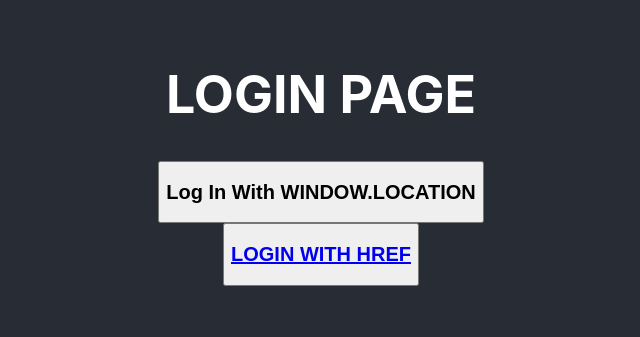
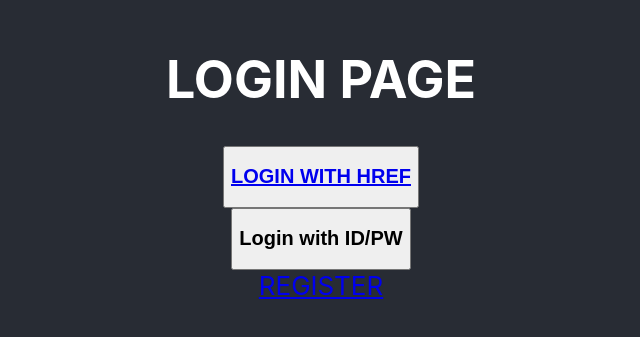
Before and after one commit to jayseo5953/frontend-oauth-test, a React (Create React App) app: page /login in a window 1280 px wide. Shown: the part 243-580 px from the top of the page, without its empty margins (319-959 px from the left). Built offline with nearby package versions, Linux system fonts and the light colour scheme; no server answers.

Commit message:
setup for login with id/pw

```diff
--- a/src/App.js
+++ b/src/App.js
@@ -11,6 +11,8 @@ import axios from 'axios';
 import {AuthContext} from './AuthContext';
 import Profile from './screens/Profile'
 import Login from './screens/Login'
+import Home from './screens/Home'
+import Register from './screens/Register'
 
 function App() {
   const [ user, setUser ] = useState(null)
@@ -19,8 +21,9 @@ function App() {
     return{
       user,
       setUser,
-      login: async () => {
-        window.location='http://localhost:3001/auth/google'
+      login: async (user) => {
+        // window.location='http://localhost:3001/auth/google'
+        setUser(user)
       },
       logout: async () => {
         await axios.get('http://localhost:3001/auth/logout',{withCredentials: true});
@@ -38,12 +41,16 @@ function App() {
       })
   },[])
 
+  console.log("USER STATE: ", user)
+
   return (
     <AuthContext.Provider value={authContext}>
       <Router>
         <Switch>
           <Route path="/profile" render={(routeProps) => <Profile/> }/>
-          <Route path="/" render={(routeProps) => <Login /> }/>
+          <Route path="/register" render={(routeProps) => <Register /> }/>
+          <Route path="/login" render={(routeProps) => <Login /> }/>
+          <Route path="/" render={(routeProps) => <Home /> }/>
         </Switch>
       </Router>
     </AuthContext.Provider>
--- /dev/null
+++ b/src/screens/Home.jsx
@@ -0,0 +1,21 @@
+import React,{useContext} from 'react'
+import {AuthContext} from '../AuthContext'
+import {
+  BrowserRouter as Router,
+  Switch,
+  Route,
+  Link
+} from "react-router-dom";
+
+export default function Home (){
+  const {user,logout} = useContext(AuthContext)
+
+  return (
+    <div className="App">
+      <header className="App-header">
+      <h1>Home</h1>
+      <Link to={`/login`}>START</Link>
+      </header>
+    </div>
+  );
+}
--- a/src/screens/Login.jsx
+++ b/src/screens/Login.jsx
@@ -1,6 +1,12 @@
 import React,{useContext} from 'react'
 import {AuthContext} from '../AuthContext'
-
+import {
+  BrowserRouter as Router,
+  Switch,
+  Route,
+  Link
+} from "react-router-dom";
+import axios from 'axios';
 export default function Login () {
   const {login} = useContext(AuthContext)
 
@@ -8,8 +14,34 @@ export default function Login () {
     <div className="App">
       <header className="App-header">
       <h1>LOGIN PAGE</h1>
-        <button onClick={login}><h2>Log In With WINDOW.LOCATION</h2></button>
+
         <button><a href='http://localhost:3001/auth/google'><h2>LOGIN WITH HREF</h2></a></button>
+
+      <button onClick={async()=>{
+        const result = await axios.post('http://localhost:3001/auth/login',{id:'sjs5953',pw:'123'},{withCredentials: true});
+        const user = result.data;
+        // login(user)
+        console.log(result);
+      }}>
+      <h2>Login with ID/PW</h2>
+      </button>
+{/*
+        <form action='http://localhost:3001/auth/login' method='post'
+          onSubmit={e=>{
+            e.preventDefault()
+            console.log(e)}}>
+          <div>
+            <label for='userId'>ID</label>
+            <input type='text' id='userId' name='userId' required />
+          </div>
+          <div>
+            <label for='password'>PW</label>
+            <input type='password' id='password' name='password' required />
+          </div>
+          <button type='submit'>Login With ID/PW</button>
+        </form> */}
+
+        <Link to={`/register`}>REGISTER</Link>
       </header>
     </div>
   );
--- a/src/screens/Profile.jsx
+++ b/src/screens/Profile.jsx
@@ -1,10 +1,13 @@
 import React,{useContext} from 'react'
 import {AuthContext} from '../AuthContext'
+import { Link, useHistory } from "react-router-dom"
 
 
 
 export default function Profile (){
   const {user,logout} = useContext(AuthContext)
+  const history = useHistory();
+
 
   return (
     <div className="App">
@@ -12,7 +15,10 @@ export default function Profile (){
       <h1>USER PAGE</h1>
         <p>{user?`${user.username}`:"Not Logged In"}</p>
         <p>Hello this is users page</p>
-        <button onClick={logout}><h3>Log Out</h3></button>
+        <button onClick={async()=>{
+          await logout();
+          history.push('/login')
+        }}><h3>Log Out</h3></button>
       </header>
     </div>
   );
--- /dev/null
+++ b/src/screens/Register.jsx
@@ -0,0 +1,35 @@
+import React from 'react'
+import axios from 'axios'
+import {
+  BrowserRouter as Router,
+  Switch,
+  Route,
+  Link
+} from "react-router-dom";
+export default function Register() {
+  return (
+    <div className="App">
+    <header className="App-header">
+    <h1>REGISTER PAGE</h1>
+        {/* <form action='http://localhost:3001/auth/register' method='post'>
+          <div>
+            <label for='userId'>ID</label>
+            <input type='text' id='userId' name='userId' required />
+          </div>
+          <div>
+            <label for='password'>PW</label>
+            <input type='password' id='password' name='password' required />
+          </div>
+          <button type='submit'>Register</button>
+        </form> */}
+      <button onClick={async()=>{
+        const result = await axios.post('http://localhost:3001/auth/register',{id:'sjs5953',pw:'123'},{withCredentials: true})
+        const user = result.data
+        console.log(result)
+      }}><h2>Registser with ID/PW</h2></button>
+
+      <Link to={`/login`}>LOGIN</Link>
+    </header>
+  </div>
+  )
+}
```
